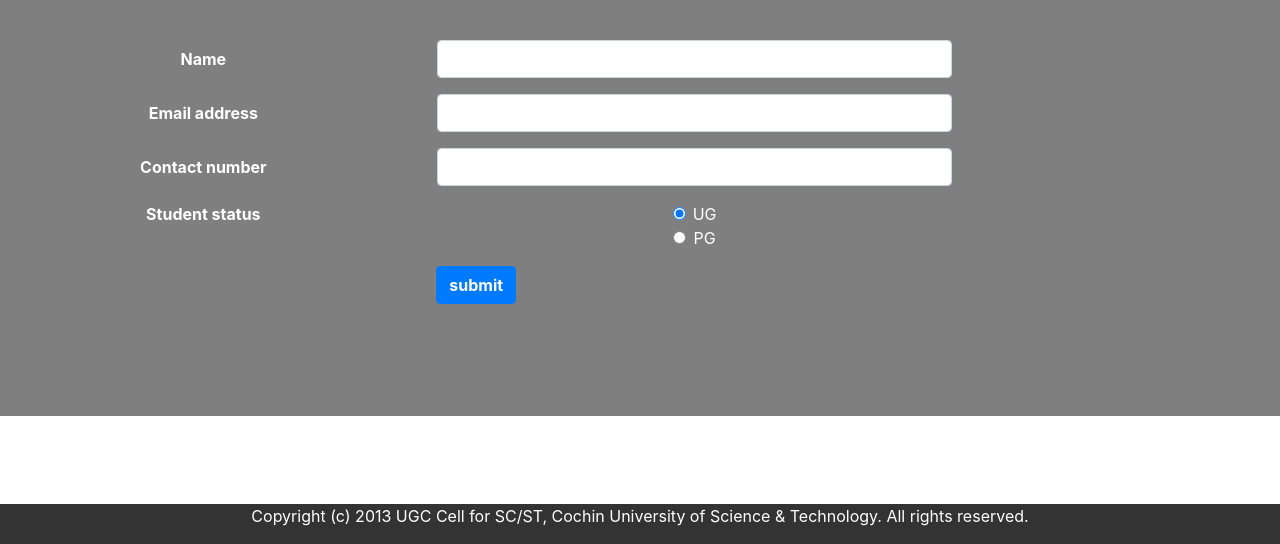
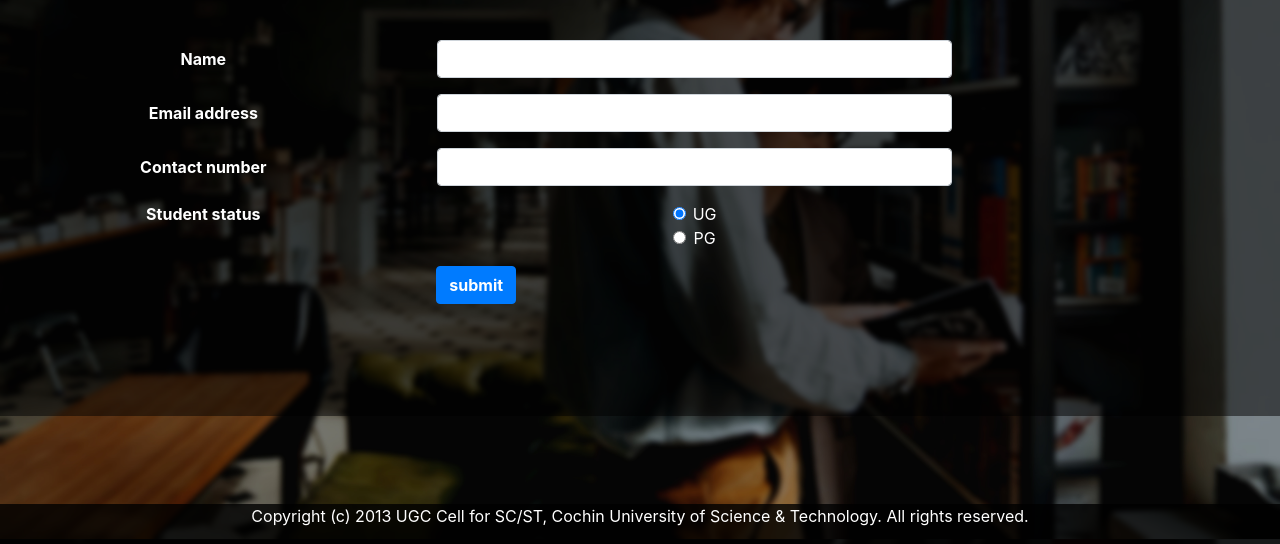
Before and after one commit to BLANK-101/EOC-cusat, a plain HTML site: page equal opportunity cell.html in a window 1280 px wide. Shown: the part 314-858 px from the top of the page. Drawn offline with nearby package versions, Linux system fonts and the light colour scheme.

Commit message:
Update equal opportunity cell.html

```diff
--- a/equal opportunity cell.html
+++ b/equal opportunity cell.html
@@ -6,7 +6,7 @@
     <title>EOC</title>
     <style>
         body {
-            background-image: url('images/study.png');
+            background-image: url('images/study.jpg');
             background-repeat: no-repeat;
             background-attachment: fixed;
             background-size: cover;
```
